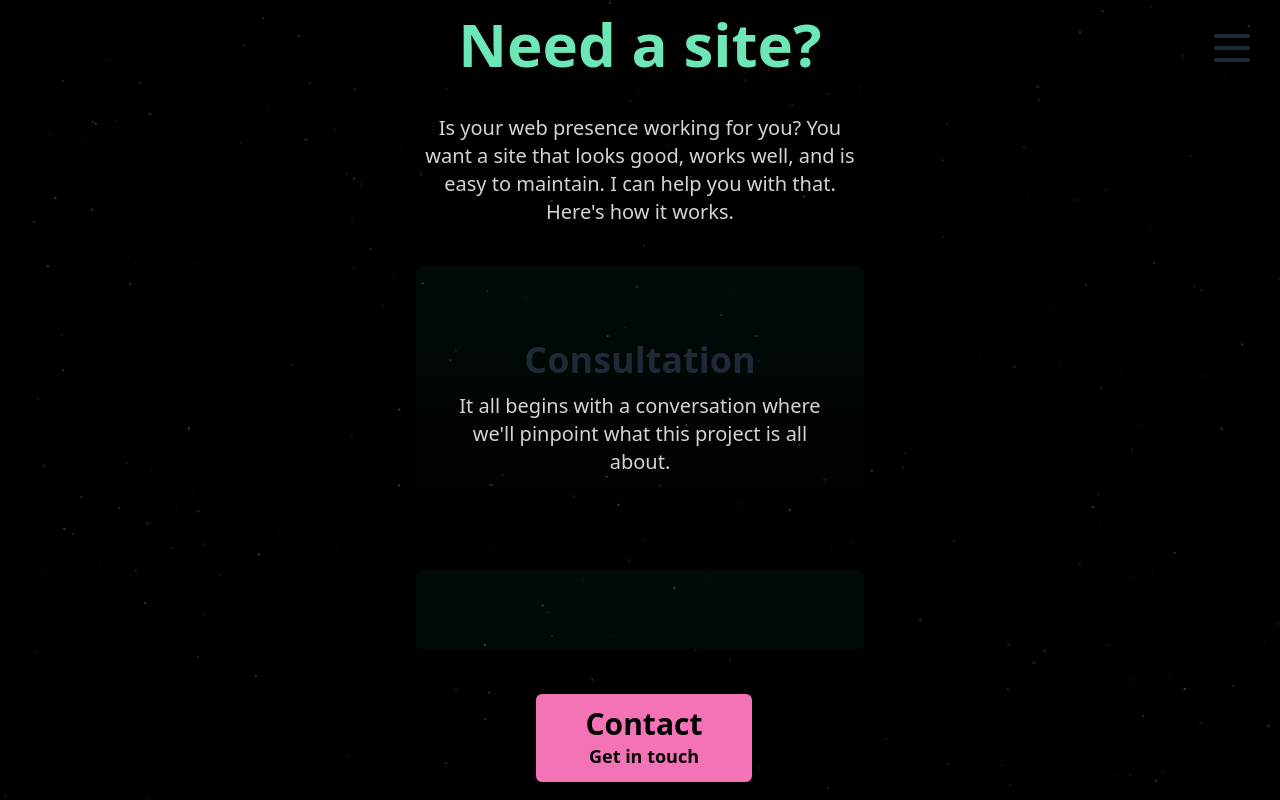
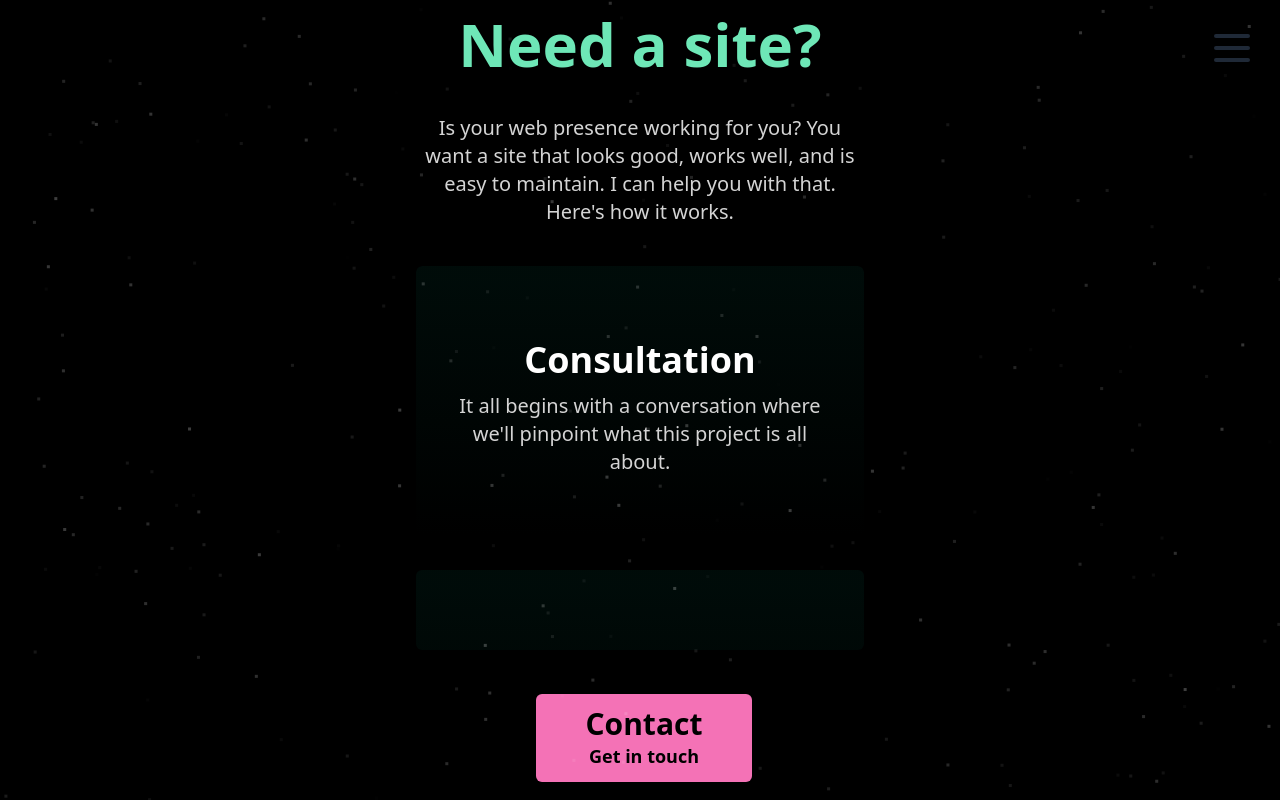
Before and after one commit to BKSchatzki/bkschatzki-dev, a Next.js app: page /services in a window 1280 px wide. Built offline with nearby package versions, Linux system fonts and the light colour scheme.

Commit message:
Increase size of stars to 3px and whiten carousel headings

```diff
--- a/components/Carousel.tsx
+++ b/components/Carousel.tsx
@@ -11,7 +11,9 @@ const Carousel = ({ page }: { page: String }) => {
           key={index}
           className={`carousel-item h-[67.666667%] flex-col items-center justify-center gap-3 rounded-md px-6 py-3 ${thisPage?.styles?.bgColorSectionGradient}`}
         >
-          <h3 className="text-2xl font-semibold sm:text-4xl">{item.heading}</h3>
+          <h3 className="text-2xl font-semibold text-white sm:text-4xl">
+            {item.heading}
+          </h3>
           <p className="text-center text-neutral-300 sm:text-xl">
             {item.subheading}
           </p>
--- a/components/Starfield.tsx
+++ b/components/Starfield.tsx
@@ -70,7 +70,7 @@ export default function Starfield(props: Props) {
             brightness +
             ")";
           c.fillStyle = rgb;
-          c.fillRect(x, y, 2, 2);
+          c.fillRect(x, y, 3, 3);
         };
 
         const moveStars = (distance: number) => {
```
